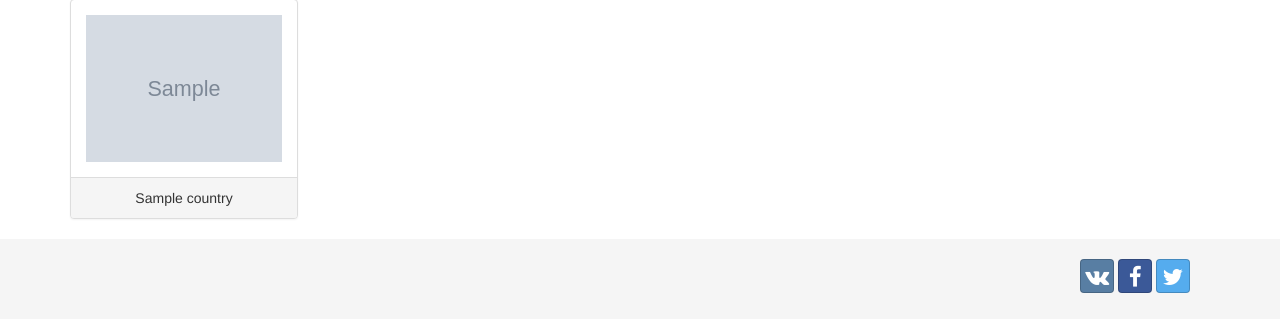
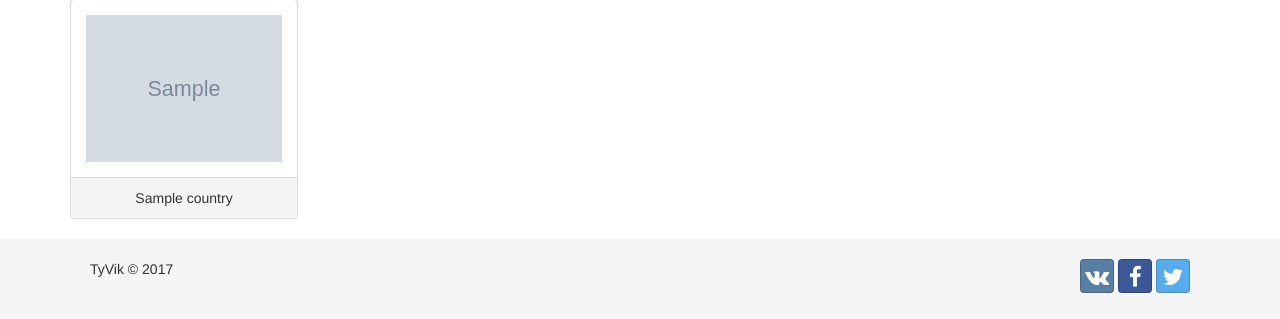
Before and after one commit to TyVik/geopuzzle, a Django app: page / in a window 1280 px wide. Shown: the part 953-1272 px from the top of the page. Run offline with Django 3.2, Linux system fonts and the light colour scheme; tables that the repository leaves empty hold one stand-in row (values such as "Sample post"); grey boxes marked "Sample" are stand-in pictures; some libraries are stand-ins or nearby versions.

Commit message:
Add copyright.

```diff
--- a/static/css/main.css
+++ b/static/css/main.css
@@ -8,6 +8,11 @@ footer {
 footer .social-wrap {
     float: right;
     padding: 20px;
+}
+
+#copyright {
+    padding: 20px;
+    display: inline-block;
 }
 
 .world_maps .panel {
--- a/templates/base.html
+++ b/templates/base.html
@@ -30,6 +30,10 @@
 
         <footer class="footer">
             <div class="container">
+                <div id="copyright">
+                    <span>TyVik &copy; 2017</span>
+                </div>
+
                 <div class="social-wrap">
                     <a class="btn btn-social-icon btn-vk"><span class="fa fa-vk"></span></a>
                     <a class="btn btn-social-icon btn-facebook"><span class="fa fa-facebook"></span></a>
```
